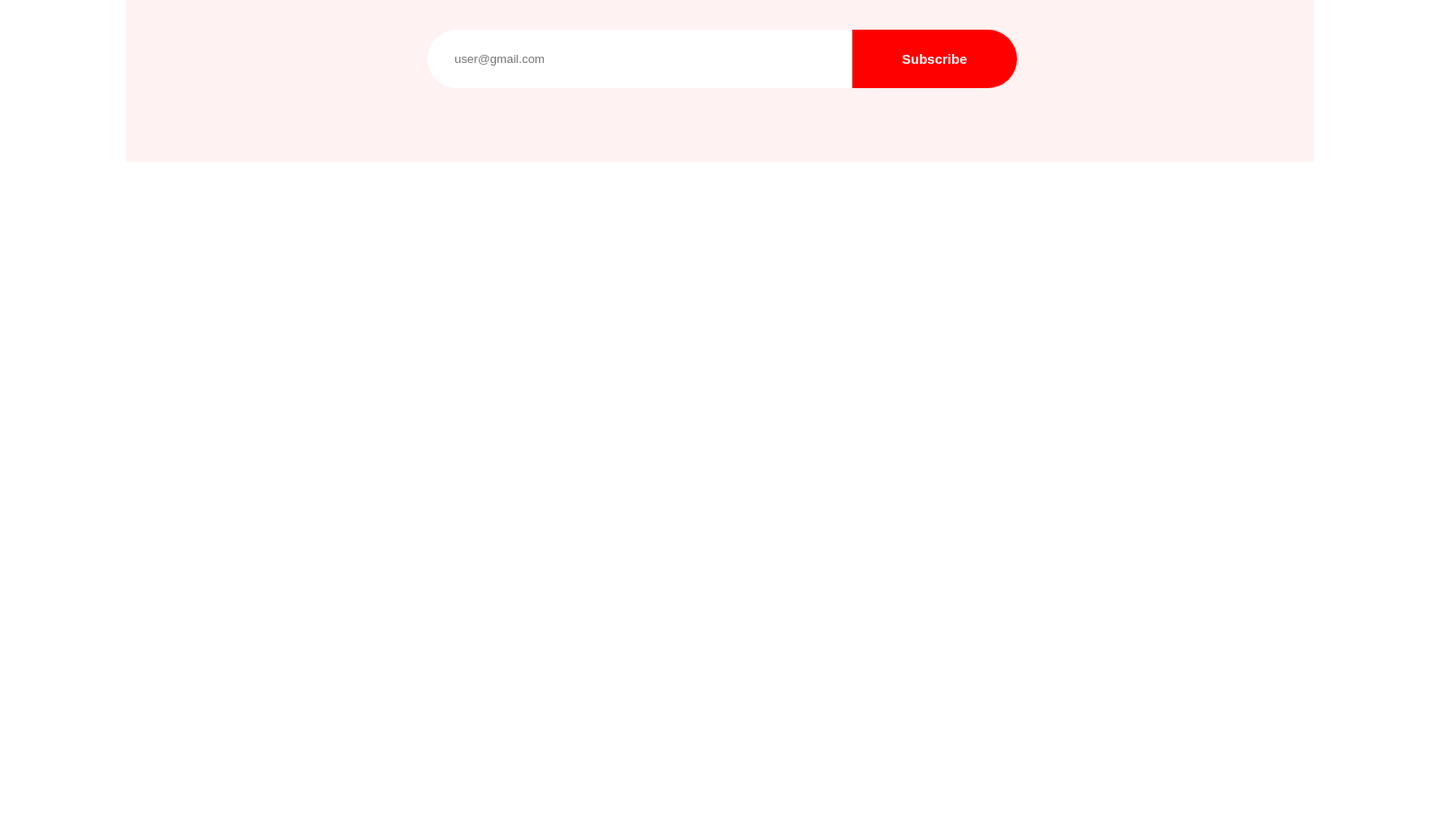
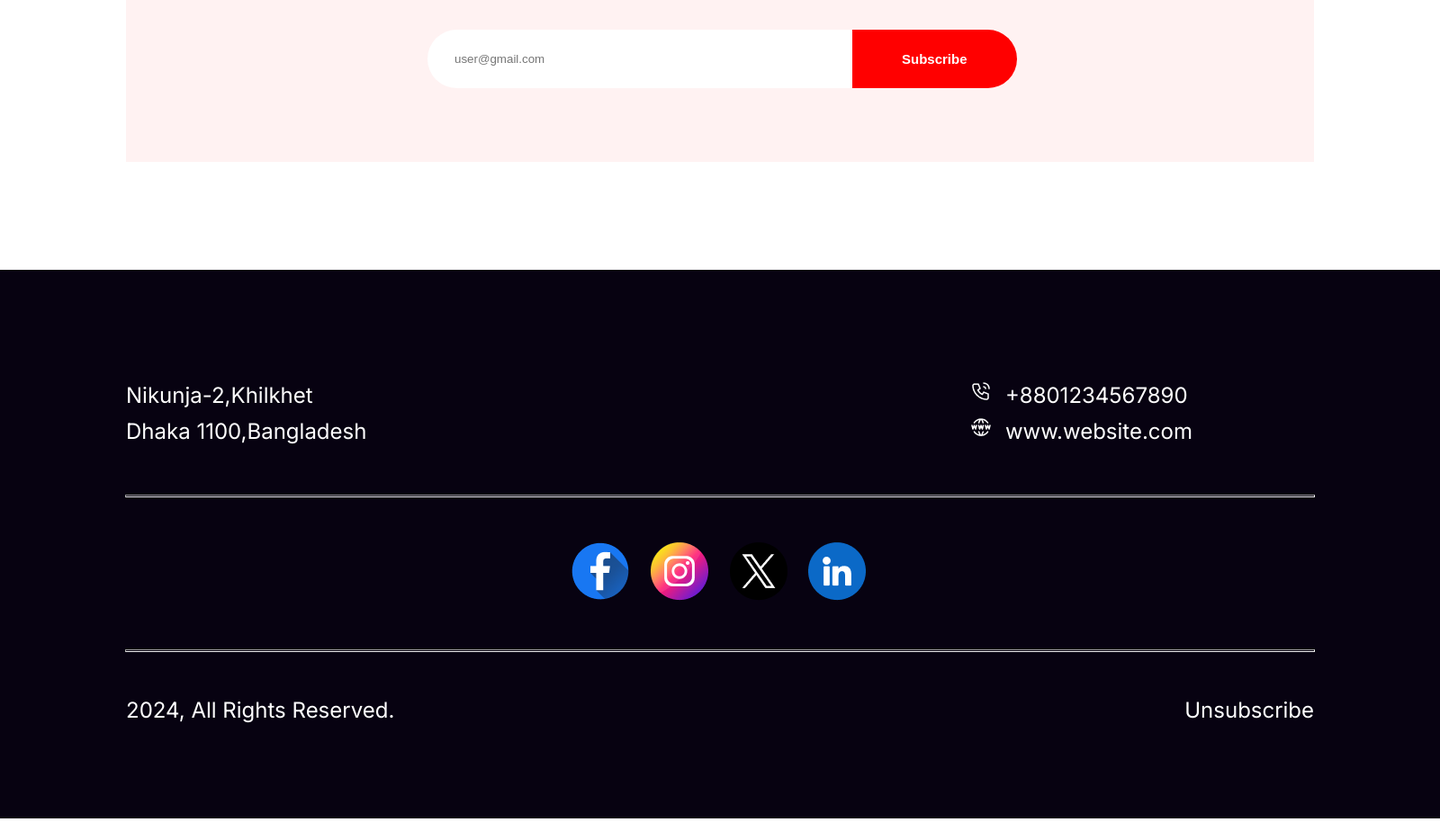
Before and after one commit to AnupXp/assignment, a plain HTML site: page index.html in a window 1280 px wide. Shown: the part 5828-6752 px from the top of the page at 90% size, 1600 px wide, since content can reach past the window. Before the commit the page ends 6128 px from the top, so only its background shows below. Drawn offline with Linux system fonts and the light colour scheme.

Commit message:
add main and footer section

```diff
--- a/index.html
+++ b/index.html
@@ -89,5 +89,40 @@
                 </div>
             </section>
     </main>
+    <footer>
+        <section id="loc-info">
+            <div class="loc-text">
+                <p>Nikunja-2,Khilkhet <br> Dhaka 1100,Bangladesh</p>
+            </div>
+            <div class="phone-web">
+                <a href=""><img src="./resources/Call.png" alt=""><span>+8801234567890</span></a><br>
+                <a href=""><img src="./resources/Website.png" alt=""><span>www.website.com</span></a>
+            </div>
+        </section>
+        <hr style="height: 1px; width: 1320px; color: #FFFFFF26; margin: auto;">
+        <div class="socials">
+            <a href="">
+                <img src="./resources/Facebook.png" alt="">
+            </a>
+            <a href="">
+                <img src="./resources/Instagram.png" alt="">
+            </a>
+            <a href="">
+                <img src="./resources/Twitter.png" alt="">
+            </a>
+            <a href="">
+                <img src="./resources/Linkedin.png" alt="">
+            </a>
+        </div>
+        <hr style="height: 1px; width: 1320px; color: #FFFFFF26; margin: auto;">
+        <section id="finished">
+            <div class="copy-rights">
+                <p>2024, All Rights Reserved.</p>
+            </div>
+            <div class="unsubscribe">
+                <p>Unsubscribe</p>
+            </div>
+        </section>
+    </footer>
 </body>
 </html>
--- a/styles/style.css
+++ b/styles/style.css
@@ -188,6 +188,7 @@ body{
     padding: 0 135px 0 120px;
 }
 .only-text{
+    width: 1600px;
     text-align: center;
 }
 .only-text h4{
@@ -214,6 +215,9 @@ body{
 }
 .some-text{
     margin: 0 140px;
+    width: 1320px;
+    width: 100%;
+
 }
 .some-text>h4{
     color: #F00;
@@ -280,7 +284,6 @@ body{
     padding: 25px 265px 25px 30px;
     border: none;
     border-radius: 50px 0 0 50px;
-    margin-right: 0;
 }
 #search-button .button{
     border: none;
@@ -290,5 +293,58 @@ body{
     color: #FFF;
     font-size: 15px;
     font-weight: 600;
-    margin-left: 0;
 }
+/* footer section related */
+footer{
+    background-color: #070211;
+    width: 1600px;
+    height: 610px;
+}
+#loc-info{
+    display: flex;
+    justify-content: space-between;
+}
+#loc-info .loc-text , .phone-web span{
+    color: #FFF;
+    font-family: Inter;
+    font-size: 24px;
+    font-weight: 500;
+    line-height: 40px;
+}
+#loc-info .loc-text{
+    padding: 120px 50px 50px 140px;
+}
+#loc-info .phone-web{
+    padding: 120px 275px 50px 50px;
+}
+#loc-info .phone-web a{
+    text-decoration: none;
+}
+.phone-web span{
+    padding-left: 15px;
+}
+.socials a{
+    text-decoration: none;
+    display: inline-block;
+    text-align: center;
+    margin:0 10px ;
+}
+.socials{
+    margin: 50px 625px;
+}
+#finished{
+    display: flex;
+    justify-content: space-between;
+}
+#finished p{
+    color: #FFF;
+    font-family: Inter;
+    font-size: 24px;
+    font-weight: 500;
+}
+#finished .copy-rights{
+    margin: 50px 0 120px 140px;
+}
+#finished .unsubscribe{
+    margin: 50px 140px 120px 0;
+}
```
